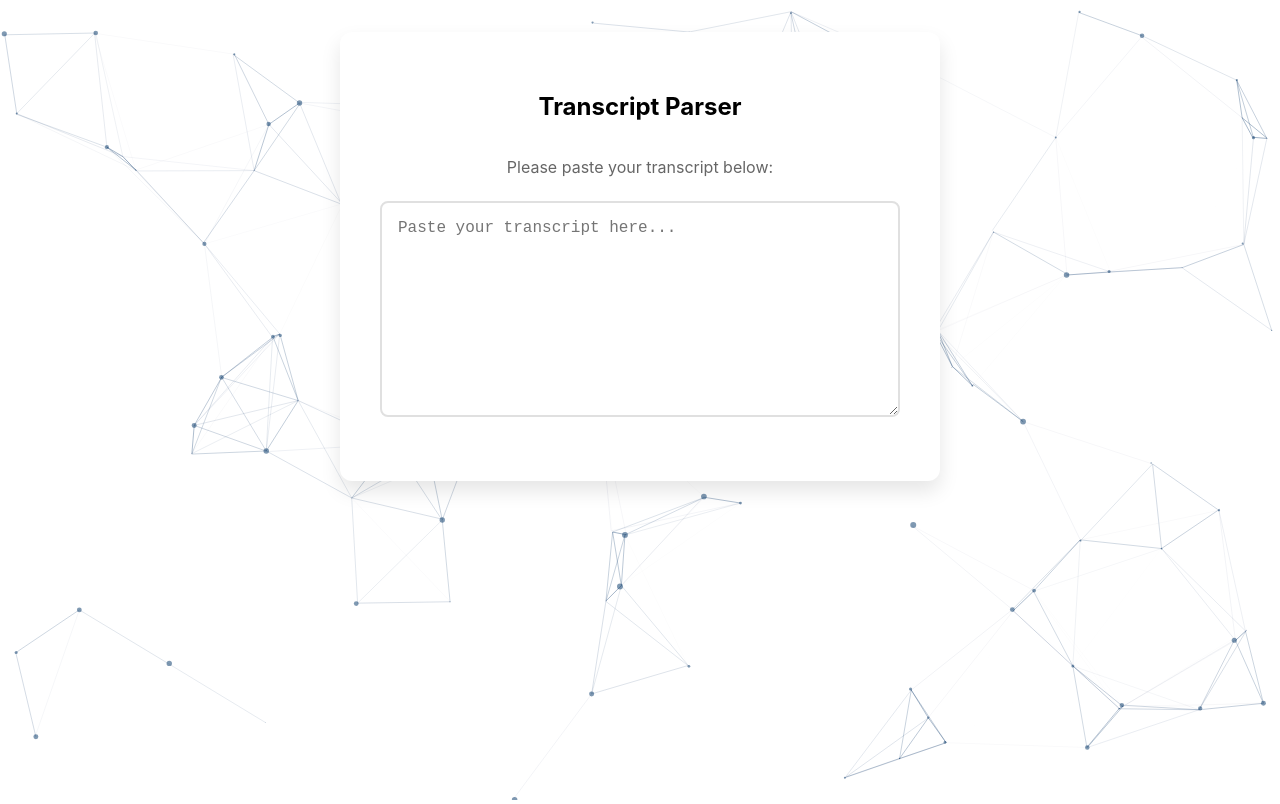
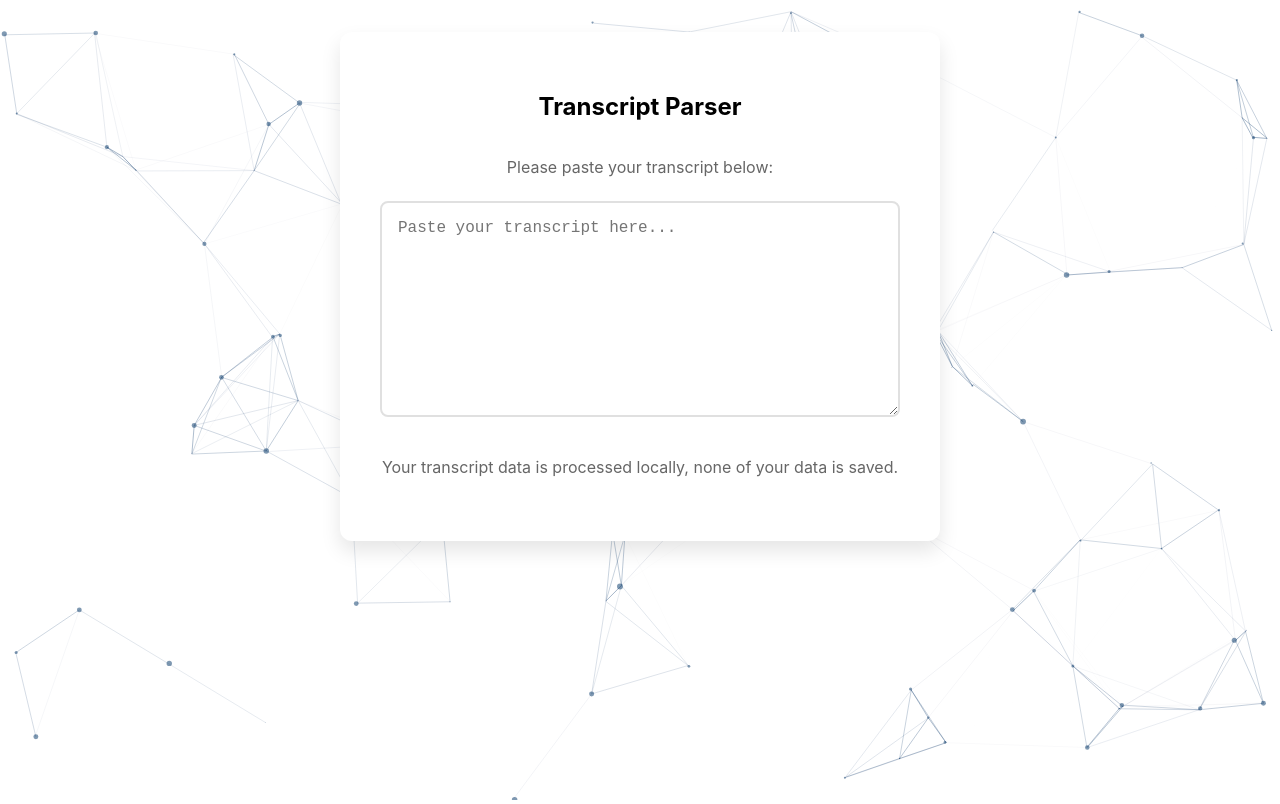
Before and after one commit to JasonH53/UWCompass, a React (Create React App) app in the folder frontend/: page /#/program/1 in a window 1280 px wide. Built offline with nearby package versions, Linux system fonts and the light colour scheme.

Commit message:
Added some explaination for user

```diff
--- a/frontend/src/pages/program/Parser/Parser.jsx
+++ b/frontend/src/pages/program/Parser/Parser.jsx
@@ -71,6 +71,7 @@ const Parser = ({ onParseComplete }) => {
         rows="10"
         cols="50"
       />
+      <p>Your transcript data is processed locally, none of your data is saved.</p>
     </div>
   );
 };
--- a/frontend/src/pages/program/PassedCourses/PassedCourses.jsx
+++ b/frontend/src/pages/program/PassedCourses/PassedCourses.jsx
@@ -16,6 +16,7 @@ const PassedCourses = ({ programName, passedCourses, onConfirm, onReturn }) => {
       ) : (
         <p>No passed courses found.</p>
       )}
+      <p>Note: Transfer credits do not work at this moment</p>
       <button onClick={onReturn} className="action-button">
         Return to Transcript Parser
       </button>
```
